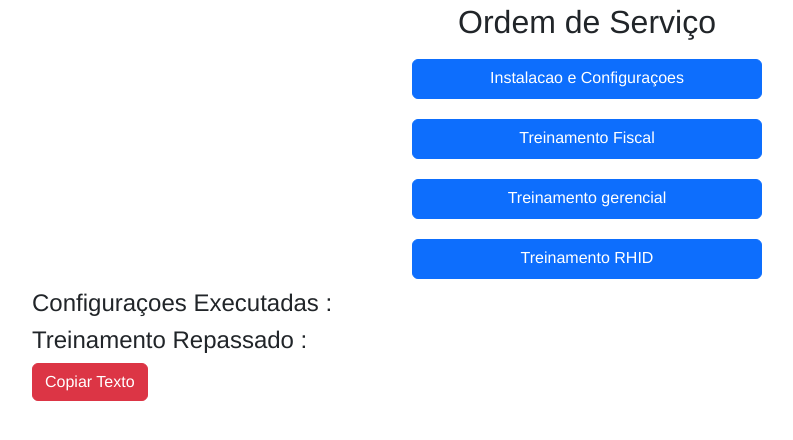
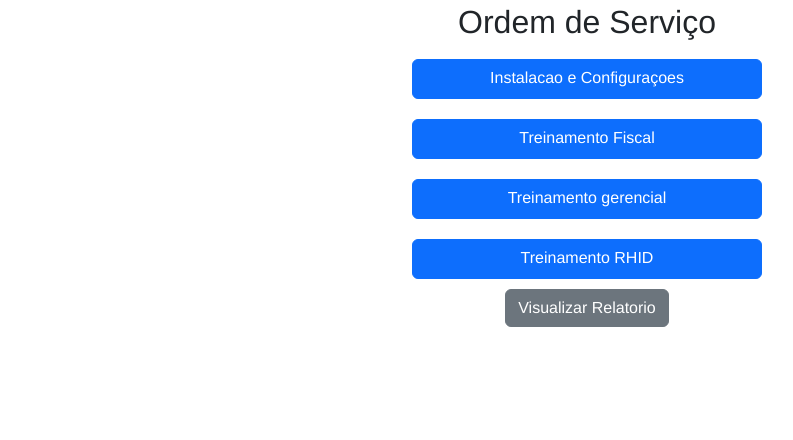
Before and after one commit to brendo-perigolo/project-relatorio, an Angular app: page / in a window 1280 px wide. Shown: the top 440 px of the page, without its empty margins (53-846 px from the left). Built offline with nearby package versions, Linux system fonts and the light colour scheme.

Commit message:
Corrigido bug na funcionalidade de seleção de itens

```diff
--- a/src/app/app.component.html
+++ b/src/app/app.component.html
@@ -33,6 +33,36 @@
       </div>
     </div>
 
+    <!-- Button trigger modal -->
+    <button
+      type="button"
+      class="btn btn-secondary"
+      data-bs-toggle="modal"
+      data-bs-target="#exampleModal"
+    >
+      Visualizar Relatorio
+    </button>
+
+    <!-- Modal -->
+    <div
+      class="modal fade"
+      id="exampleModal"
+      tabindex="-1"
+      aria-labelledby="exampleModalLabel"
+      aria-hidden="true"
+    >
+      <div class="modal-dialog">
+        <div class="modal-content">
+          <div class="modal-header">
+            <h1 class="modal-title fs-5" id="exampleModalLabel">Relatorio Tecnico</h1>
+            <button
+              type="button"
+              class="btn-close"
+              data-bs-dismiss="modal"
+              aria-label="Close"
+            ></button>
+          </div>
+          <div class="modal-body">
             <div class="lista">
               <h4>Configuraçoes Executadas :</h4>
               @for (item of listaConfig; track $index) {
@@ -43,10 +73,18 @@
                 @for (item of listaTreinamento; track $index) {
                 <li>{{item}}</li>
                 }
-
-        <button class="btn btn-danger" (click)="(copyToClipboard())">Copiar Texto</button>
                 <router-outlet />
               </div>
             </div>
           </div>
+          <div class="modal-footer">
+            <button type="button" class="btn btn-secondary" data-bs-dismiss="modal">Voltar</button>
+            <button type="button" class="btn btn-primary" (click)="copyToClipboard()">
+              Copiar
+            </button>
           </div>
+        </div>
+      </div>
+    </div>
+  </div>
+</div>
--- a/src/app/app.component.ts
+++ b/src/app/app.component.ts
@@ -65,13 +65,11 @@
     `;
   }
   copyToClipboard() {
-    // Filtra e formata os itens da configuração
     const configuracaoText = this.configuracao
       .filter((item) => item.checked)
       .map((item) => `• ${item.label}`)
       .join("\n");
 
-    // Filtra e formata os itens de treinamento
     const treinamentoText = this.treinamentoFiscal
       .filter((item) => item.checked)
       .map((item) => `• ${item.label}`)
@@ -80,9 +78,8 @@
     // Cria o texto combinado com formatação adequada
     const combinedText = `Configurações Executadas:\n${configuracaoText}\n\nTreinamento Repassado:\n${treinamentoText}`;
 
-    // Copia o texto formatado para o clipboard
     navigator.clipboard.writeText(combinedText).then(
-      () => alert("Texto copiado para o clipboard!"),
+      () => alert("Texto copiado"),
       (err) => console.error("Erro ao copiar texto: ", err)
     );
   }
```
Lines whose indentation alone changed are shown as unchanged.
